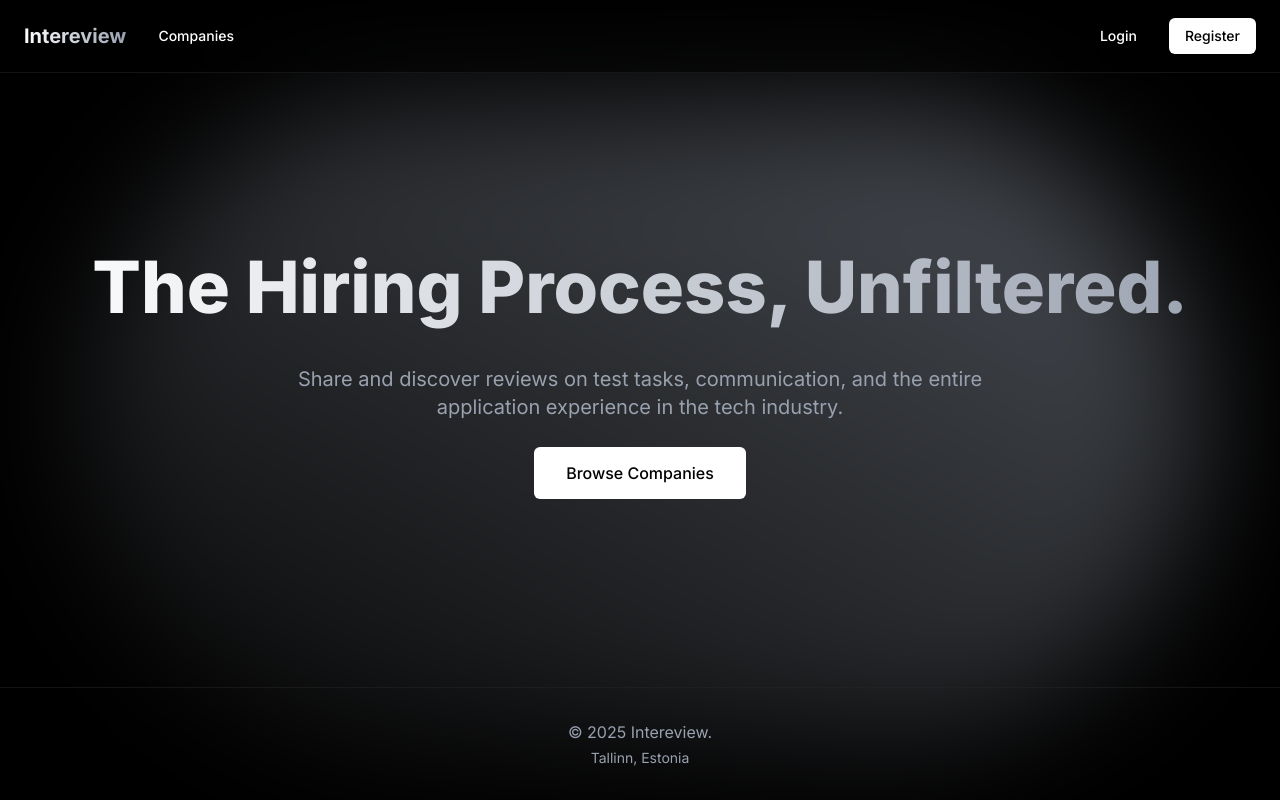
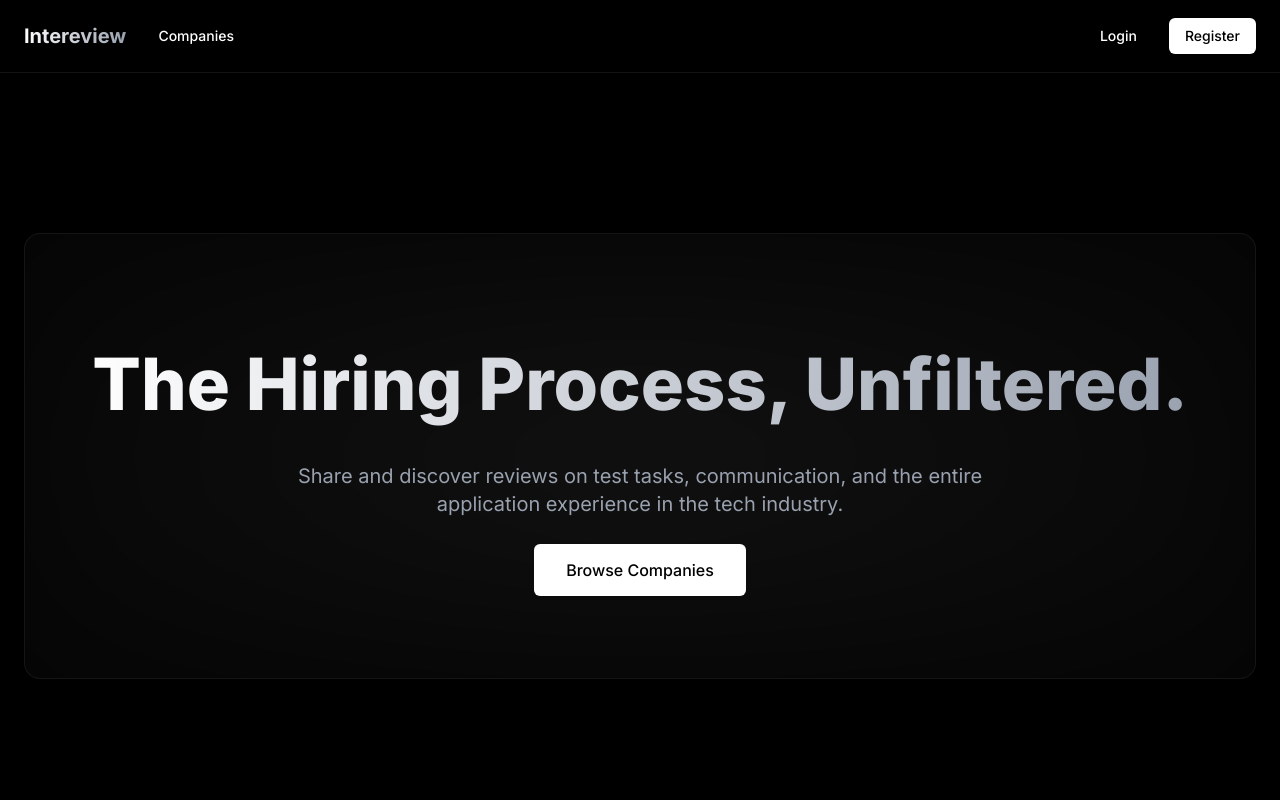
Before and after one commit to anrokk/company-review-portal, a Next.js app in the folder frontend/: page / in a window 1280 px wide. Shown: the top 800 px of the page. Built offline with nearby package versions, Linux system fonts and the light colour scheme.

Commit message:
landing page update

```diff
--- a/frontend/src/app/page.tsx
+++ b/frontend/src/app/page.tsx
@@ -1,13 +1,15 @@
 import Link from "next/link";
 
-export default async function Home() {
+
+export default function Home() {
   return (
-    <section className="relative text-center py-20 sm:py-32">
-      <div aria-hidden="true" className="absolute top-0 left-1/2 -z-10 -translate-x-1/2">
-        <div className="h-[40rem] w-[70rem] rounded-full bg-gradient-to-tr from-white/5 to-gray-400 blur-3xl opacity-50" />
-      </div>
-
-      <div>
+    <section className="py-20 sm:py-32">
+      <div className="relative overflow-hidden rounded-2xl bg-neutral-950/50 border border-neutral-800/50 px-6 sm:px-12 py-16 sm:py-24 shadow-2xl">
+        <div
+          aria-hidden="true"
+          className="absolute inset-0 -z-10 bg-radial from-white/10 to-transparent blur-3xl"
+        />
+        <div className="relative text-center">
           <h1 className="text-5xl md:text-7xl font-extrabold leading-normal text-transparent bg-clip-text bg-gradient-to-r from-white to-gray-400">
             The Hiring Process, Unfiltered.
           </h1>
@@ -20,6 +22,7 @@ export default async function Home() {
             </Link>
           </div>
         </div>
+      </div>
     </section>
   );
 }
```
Lines whose indentation alone changed are shown as unchanged.
